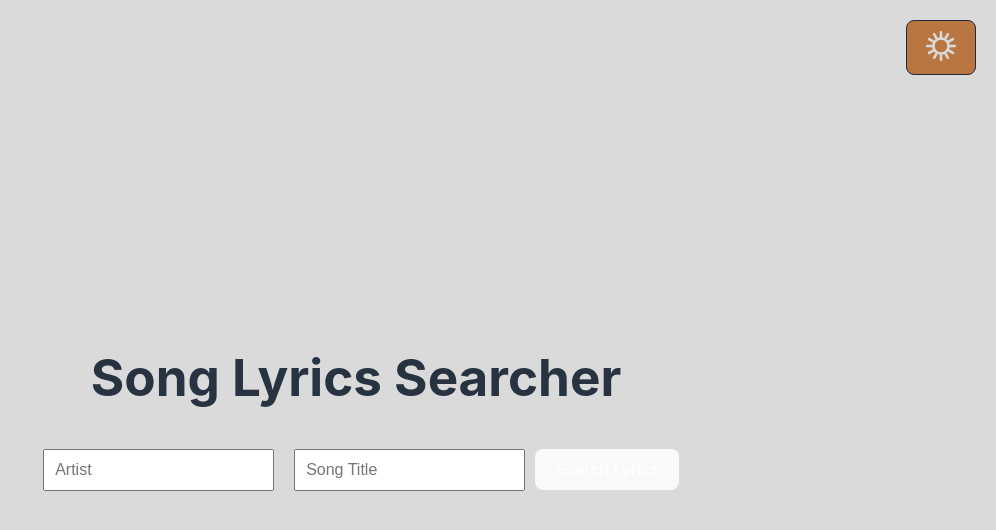
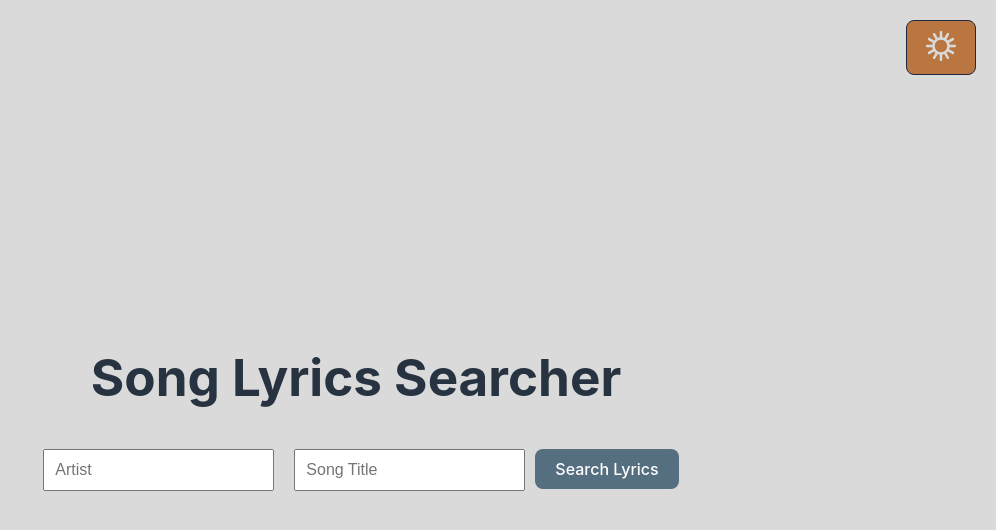
Before and after one commit to allduran/lyrics, a React (Vite) app: page / in a window 1280 px wide. Shown: the top 530 px of the page, without its empty margins (284-1280 px from the left). Built offline with nearby package versions, Linux system fonts and the light colour scheme.

Commit message:
separated button into a component

```diff
--- /dev/null
+++ b/src/components/Button.jsx
@@ -0,0 +1,18 @@
+import '../styles/Button.css';
+import PropTypes from 'prop-types';
+
+const Button = ({ onClick, children, type = 'primary' }) => {
+  return (
+    <button onClick={onClick} className={`btn btn-${type}`}>
+      {children}
+    </button>
+  );
+};
+
+Button.propTypes = {
+  onClick: PropTypes.func,
+  children: PropTypes.node,
+  type: PropTypes.string,
+};
+
+export default Button;
--- a/src/components/SearchLyrics.jsx
+++ b/src/components/SearchLyrics.jsx
@@ -1,6 +1,7 @@
 /* eslint-disable no-unused-vars */
 import { useState } from 'react';
 import axios from 'axios';
+import Button from './Button';
 
 const SearchLyrics = () => {
   const [artist, setArtist] = useState('');
@@ -39,7 +40,8 @@ const SearchLyrics = () => {
         value={title}
         onChange={(e) => setTitle(e.target.value)}
       />
-      <button onClick={searchLyrics}>Search Lyrics</button>
+
+      <Button onClick={searchLyrics}>Search Lyrics</Button>
 
       {error && <p>{error}</p>}
       {lyrics && <pre>{lyrics}</pre>}
--- /dev/null
+++ b/src/styles/Button.css
@@ -0,0 +1,21 @@
+.btn {
+    padding: 10px 20px;
+    margin-top: 10px;
+    font-size: 16px;
+    border: none;
+    cursor: pointer;
+  }
+
+  .btn-primary {
+    background-color: #556e80;
+    color: white;
+  }
+
+  .btn-secondary {
+    background-color: #a1d7ff;
+    color: #556e80;
+  }
+
+  .btn:hover {
+    opacity: 0.8;
+  }
```
